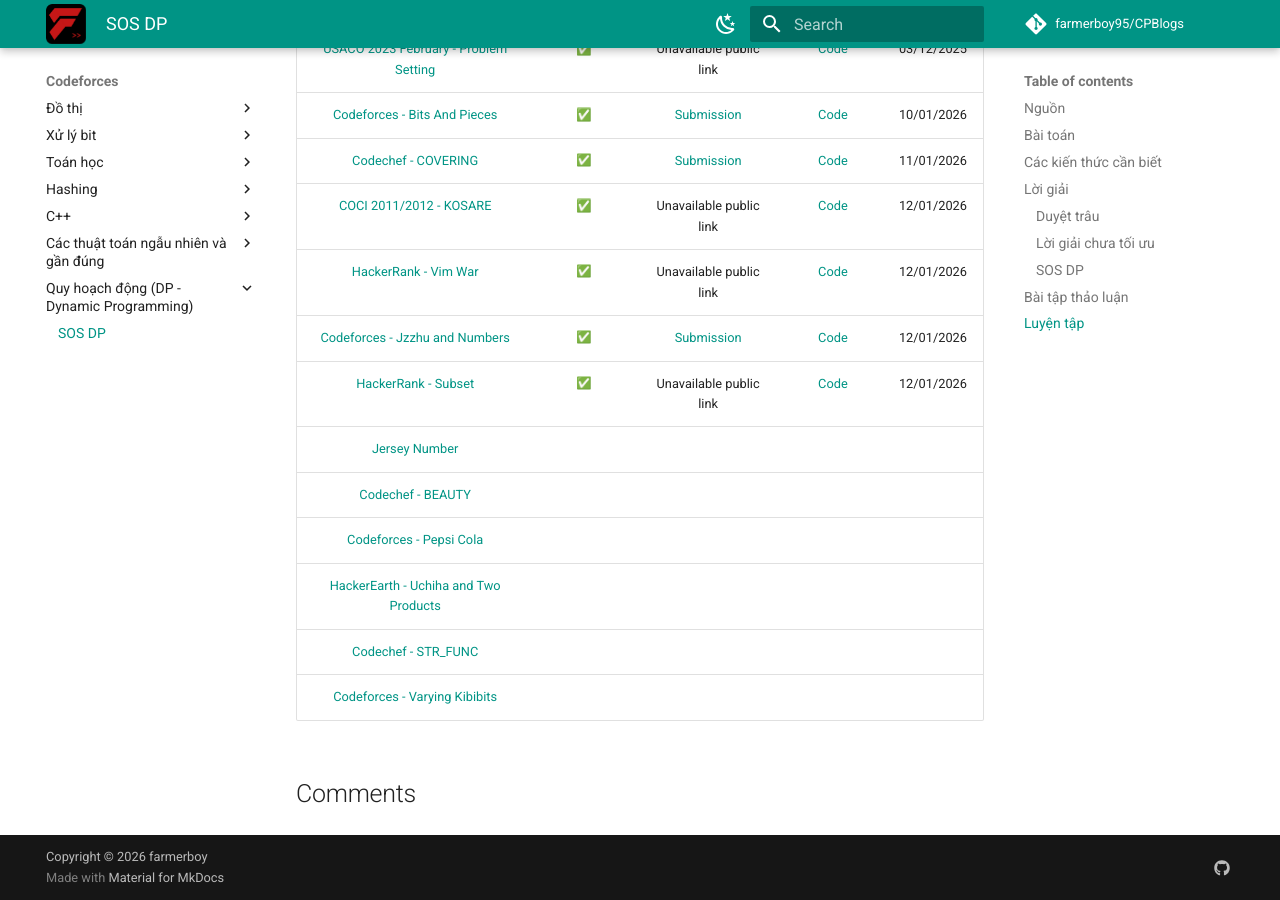
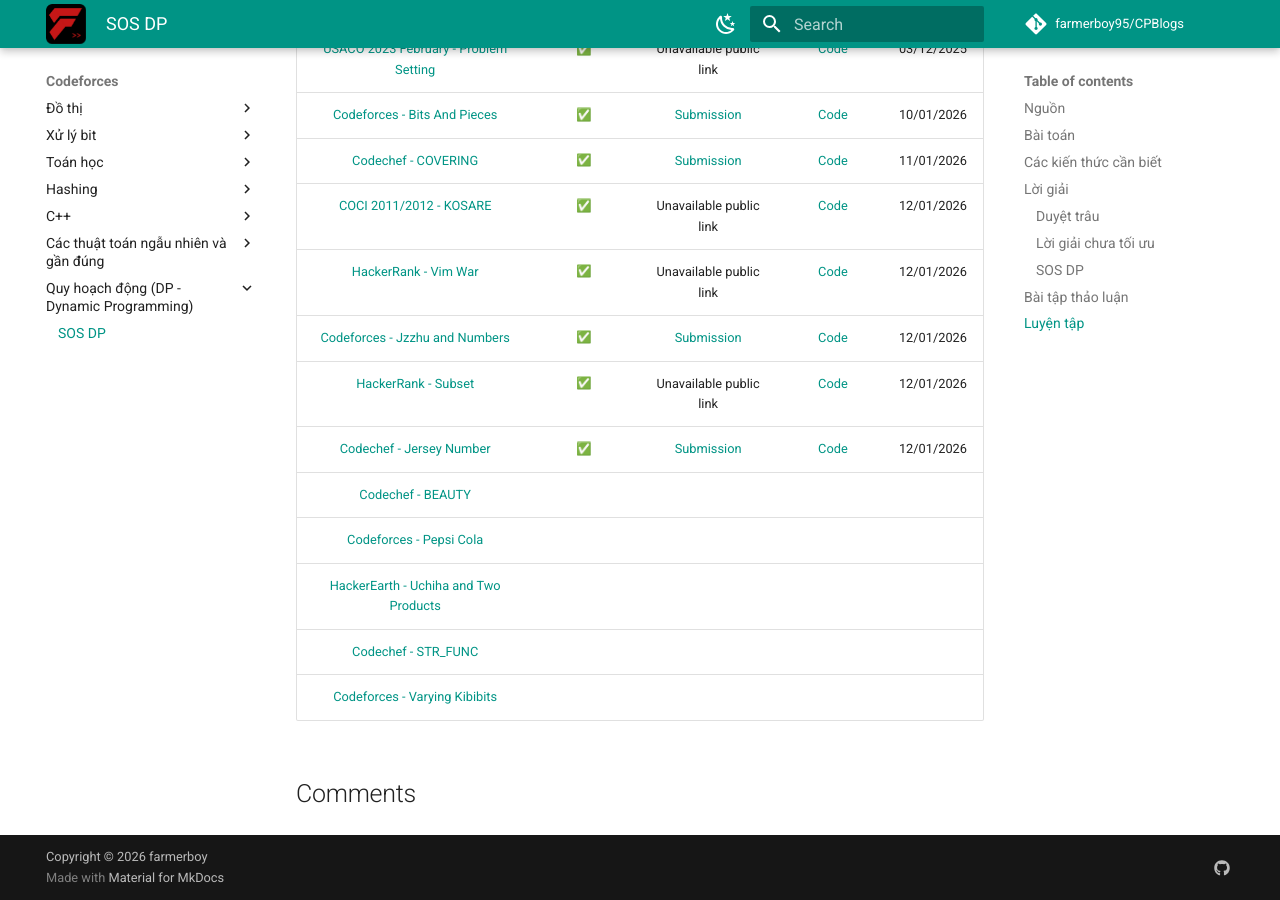
Before and after one commit to farmerboy95/CPBlogs, an MkDocs documentation site: the page built from docs/Codeforces/dp/sos-dp.md, in a window 1280 px wide and 900 px high, scrolled down 4111 px. Built offline with MkDocs 1.6.1 and Material for MkDocs 9.7.7, drawn with Linux system fonts in a browser that asks for light colours; emoji names are drawn with the system emoji font; comment, search, counter and statistics services are not loaded.

Commit message:
Update SOS DP

```diff
--- a/docs/Codeforces/dp/sos-dp.md
+++ b/docs/Codeforces/dp/sos-dp.md
@@ -128,7 +128,7 @@
 | [HackerRank - Vim War](https://www.hackerrank.com/contests/w16/challenges/vim-war) | :white_check_mark: | Unavailable public link | [Code](https://github.com/farmerboy95/CompetitiveProgramming/blob/master/HackerRank/HACKR%20vim-war.cpp) | 12/01/2026 |
 | [Codeforces - Jzzhu and Numbers](https://codeforces.com/problemset/problem/449/D) | :white_check_mark: | [Submission](https://codeforces.com/contest/449/submission/357383064) | [Code](https://github.com/farmerboy95/CompetitiveProgramming/blob/master/Codeforces/CF449-D1-D-SOS.cpp) | 12/01/2026 |
 | [HackerRank - Subset](https://www.hackerrank.com/contests/countercode/challenges/subset) | :white_check_mark: | Unavailable public link | [Code](https://github.com/farmerboy95/CompetitiveProgramming/blob/master/HackerRank/HACKR%20subset.cpp) | 12/01/2026 |
-| [Jersey Number](https://icpcarchive.ecs.baylor.edu/index.php?option=com_onlinejudge&Itemid=8&category=635&page=show_problem&problem=4997) | | | | |
+| [Codechef - Jersey Number](https://www.codechef.com/problems/AMR14F) | :white_check_mark: | [Submission](https://www.codechef.com/viewsolution/1225301141) | [Code](https://github.com/farmerboy95/CompetitiveProgramming/blob/master/Codechef/CODECHEF%20AMR14F.cpp) | 12/01/2026 |
 | [Codechef - BEAUTY](https://www.codechef.com/SNFL16MR/problems/BEAUTY) | | | | |
 | [Codeforces - Pepsi Cola](https://codeforces.com/group/qcIqFPYhVr/contest/203881/problem/K) | | | | |
 | [HackerEarth - Uchiha and Two Products](https://www.hackerearth.com/problem/algorithm/uchiha-brothers-and-two-products-circuit/) | | | | |
```
